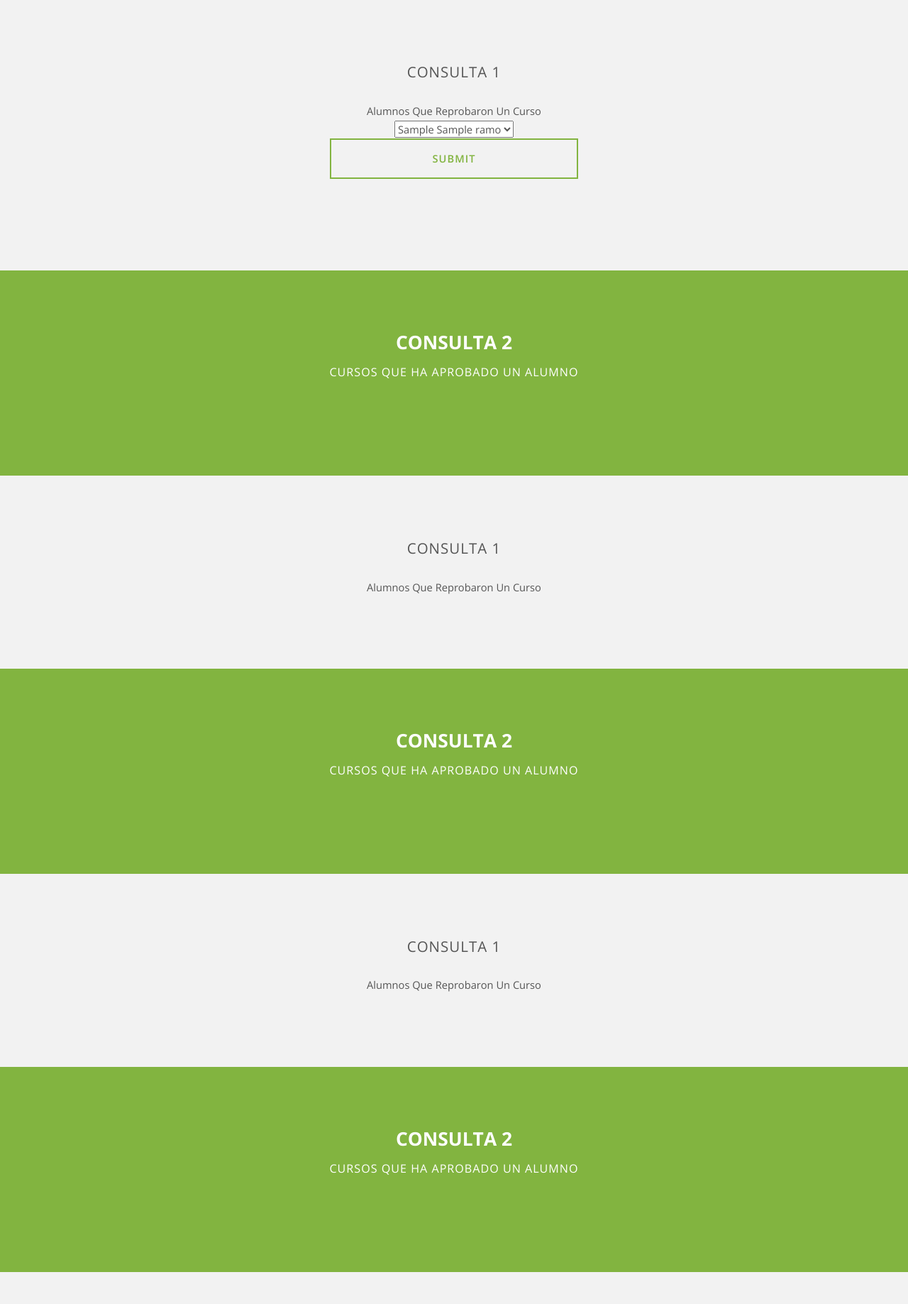
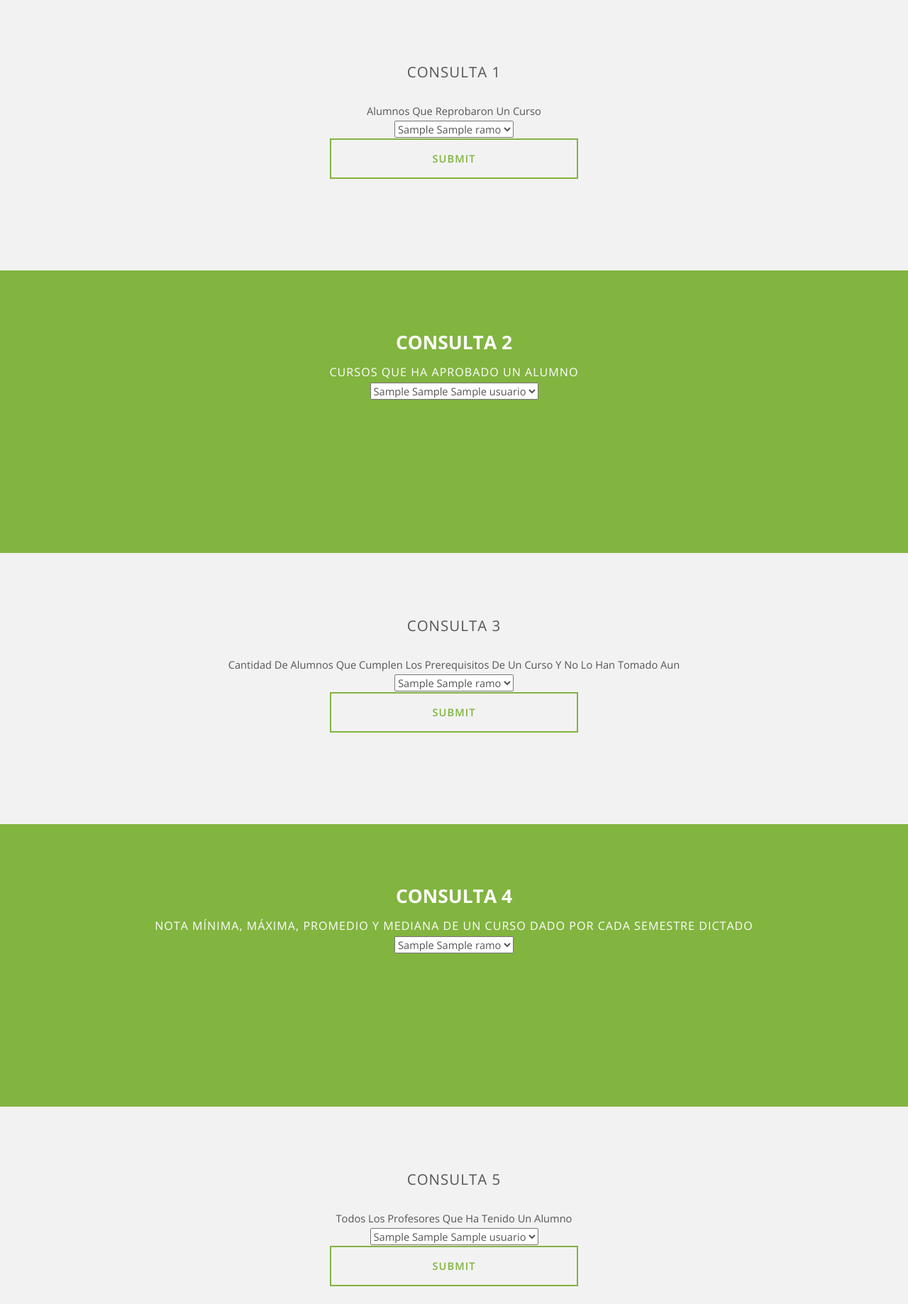
Before and after one commit to negebauer/IIC2413-Bases, a PHP site: page / in a window 1280 px wide. Shown: the part 288-2125 px from the top of the page at 71% size. Before the commit the page ends 2080 px from the top, so only its background shows below. Run offline with PHP 8.4, Linux system fonts and the light colour scheme; tables that the repository leaves empty or names only in its code hold one stand-in row (values such as "Sample post"); some libraries are stand-ins or nearby versions.

Commit message:
index pretty

```diff
--- a/Sites/index.php
+++ b/Sites/index.php
@@ -102,6 +102,21 @@
 						<center>
 							<h2>Consulta 2</h2>
 							<span class="byline">Cursos que ha aprobado un alumno</span>
+							<?php
+								$datosConsulta2 = "SELECT alumno.username, usuario.nombres, usuario.apellidop, usuario.apellidom FROM alumno, usuario WHERE usuario.username = alumno.username ORDER BY usuario.apellidop, usuario.apellidom, usuario.nombres";
+
+								echo '<form action="consultasEntrega3/consulta2.php" method="post">';
+								echo '<label><select name="alumno">';
+
+								foreach($db -> query($datosConsulta2) as $row)
+								{
+									echo "<option value=$row[0]>$row[2] $row[3] $row[1]</option>";
+								}
+
+								echo '</label>';
+								echo '<input type="submit"/>';
+								echo '</form><br>';
+							?>
 						</center>
 					</header>
 				</section>
@@ -112,8 +127,23 @@
 				<section class="container">
 					<header class="major">
 						<center>
-							<h2>Consulta 1</h2>
-							<span class="byline">Alumnos que reprobaron un curso</span>
+							<h2>Consulta 3</h2>
+							<span class="byline">Cantidad de alumnos que cumplen los prerequisitos de un curso y no lo han tomado aun</span>
+							<?php
+								$datosConsulta3 = "SELECT curso.sigla, ramo.nombre FROM curso, ramo WHERE ramo.sigla = curso.sigla GROUP BY curso.sigla, ramo.sigla ORDER BY curso.sigla";
+
+								echo '<form action="consultasEntrega3/consulta3.php" method="post">';
+								echo '<label><select name="sigla">';
+
+								foreach($db -> query($datosConsulta3) as $row)
+								{
+									echo "<option value=$row[0]>$row[0] $row[1]</option>";
+								}
+
+								echo '</label>';
+								echo '<input type="submit"/>';
+								echo '</form><br>';
+							?>
 						</center>
 					</header>
 				</section>
@@ -124,8 +154,23 @@
 				<section class="container">
 					<header class="major">
 						<center>
-							<h2>Consulta 2</h2>
-							<span class="byline">Cursos que ha aprobado un alumno</span>
+							<h2>Consulta 4</h2>
+							<span class="byline">Nota mínima, máxima, promedio y mediana de un curso dado por cada semestre dictado</span>
+							<?php
+								$datosConsulta4 = "SELECT curso.sigla, ramo.nombre FROM curso, ramo WHERE ramo.sigla = curso.sigla GROUP BY curso.sigla, ramo.sigla ORDER BY curso.sigla";
+
+								echo '<form action="consultasEntrega3/consulta4.php" method="post">';
+								echo '<label><select name="sigla">';
+
+								foreach($db -> query($datosConsulta4) as $row)
+								{
+									echo "<option value=$row[0]>$row[0] $row[1]</option>";
+								}
+
+								echo '</label>';
+								echo '<input type="submit"/>';
+								echo '</form><br>';
+							?>
 						</center>
 					</header>
 				</section>
@@ -134,8 +179,23 @@
 				<section class="container">
 					<header class="major">
 						<center>
-							<h2>Consulta 1</h2>
-							<span class="byline">Alumnos que reprobaron un curso</span>
+							<h2>Consulta 5</h2>
+							<span class="byline">Todos los profesores que ha tenido un alumno</span>
+							<?php
+								$datosConsulta5 = "SELECT alumno.username, usuario.nombres, usuario.apellidop, usuario.apellidom FROM alumno, usuario WHERE usuario.username = alumno.username ORDER BY usuario.apellidop, usuario.apellidom, usuario.nombres";
+
+								echo '<form action="consultasEntrega3/consulta5.php" method="post">';
+								echo '<label><select name="alumno">';
+
+								foreach($db -> query($datosConsulta5) as $row)
+								{
+									echo "<option value=$row[0]>$row[2] $row[3] $row[1]</option>";
+								}
+
+								echo '</label>';
+								echo '<input type="submit"/>';
+								echo '</form><br>';
+							?>
 						</center>
 					</header>
 				</section>
@@ -146,8 +206,13 @@
 				<section class="container">
 					<header class="major">
 						<center>
-							<h2>Consulta 2</h2>
-							<span class="byline">Cursos que ha aprobado un alumno</span>
+							<h2>Consulta 6</h2>
+							<span class="byline">Promedio de notas que han obtenido los alumnos en los cursos de cada profesor</span>
+							<?php
+								echo '<form action="consultasEntrega3/consulta6.php" method="post">';
+								echo '<input type="submit"/>';
+								echo '</form><br>';
+							?>
 						</center>
 					</header>
 				</section>
```
